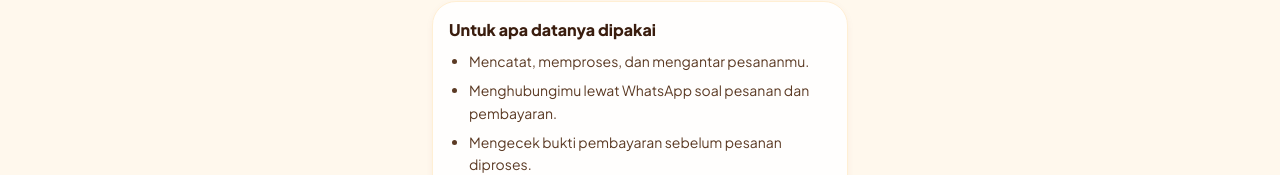
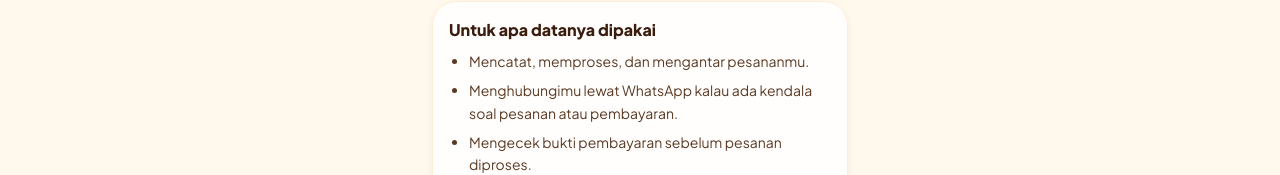
Before and after one commit to ramdotcode/po-kripik, a Next.js app: page /privasi in a window 1280 px wide. Shown: the part 600-775 px from the top of the page. Built offline with nearby package versions, Linux system fonts and the light colour scheme.

Commit message:
Hapus janji 'kami kabari lewat WhatsApp'; arahkan pembeli cek Pesanan Saya

```diff
--- a/app/bayar/[id]/page.jsx
+++ b/app/bayar/[id]/page.jsx
@@ -287,7 +287,7 @@ export default function Bayar() {
   let bagianBayar;
   if (order.sudah_bayar) {
     bagianBayar = (
-      <Selesai judul="Pembayaran berhasil! 🎉" pesan="Pesananmu sudah lunas. Kami hubungi via WhatsApp ya." />
+      <Selesai judul="Pembayaran berhasil! 🎉" pesan="Pesananmu sudah lunas, tinggal tunggu diantar ya." />
     );
   } else if (batal) {
     bagianBayar = (
@@ -376,7 +376,7 @@ export default function Bayar() {
         </span>
         <p className="mt-4 text-xl font-extrabold">Bukti lagi dicek admin</p>
         <p className="mt-1 text-sm text-stone-600">
-          Kalau sudah di-ACC, status pesananmu jadi <b>Sudah bayar</b>. Kami kabari juga lewat WhatsApp.
+          Kalau sudah di-ACC, status pesananmu jadi <b>Sudah bayar</b>. Cek statusnya kapan saja di Pesanan Saya.
         </p>
         <label
           aria-disabled={uploading || undefined}
--- a/app/keranjang/page.jsx
+++ b/app/keranjang/page.jsx
@@ -190,7 +190,7 @@ export default function Keranjang() {
           <form onSubmit={submit} className="kartu mx-4 mt-4 space-y-4 p-4">
             <div>
               <p className="font-extrabold">Data pemesan</p>
-              <p className="text-xs text-stone-500">Buat konfirmasi pesanan lewat WhatsApp.</p>
+              <p className="text-xs text-stone-500">Dipakai kalau kami perlu menghubungimu soal pesanan.</p>
               <p className="mt-2 flex items-center justify-between gap-2 rounded-2xl bg-brand-50 px-3 py-2 text-xs text-coklat-700">
                 <span className="truncate">
                   Masuk sebagai <b>{sesi.user.email}</b>
--- a/app/privasi/page.jsx
+++ b/app/privasi/page.jsx
@@ -55,7 +55,7 @@ export default function Privasi() {
         <Bagian judul="Untuk apa datanya dipakai">
           <ul className="list-disc space-y-1.5 pl-5">
             <li>Mencatat, memproses, dan mengantar pesananmu.</li>
-            <li>Menghubungimu lewat WhatsApp soal pesanan dan pembayaran.</li>
+            <li>Menghubungimu lewat WhatsApp kalau ada kendala soal pesanan atau pembayaran.</li>
             <li>Mengecek bukti pembayaran sebelum pesanan diproses.</li>
             <li>Menampilkan riwayat pesananmu di menu Pesanan Saya.</li>
           </ul>
```
Also changed, not shown: 1 other file (tests, documents, lock files or other folders).
